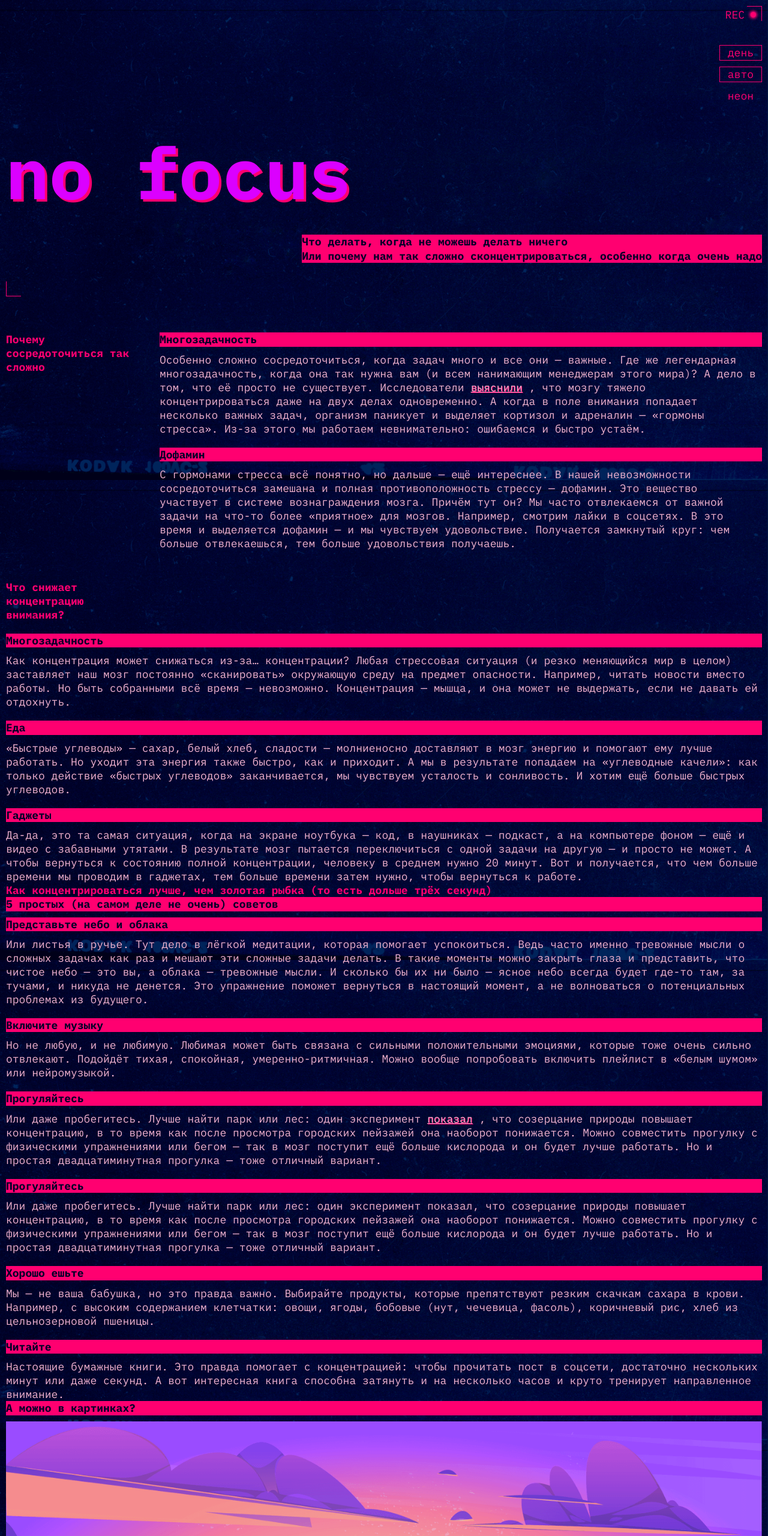
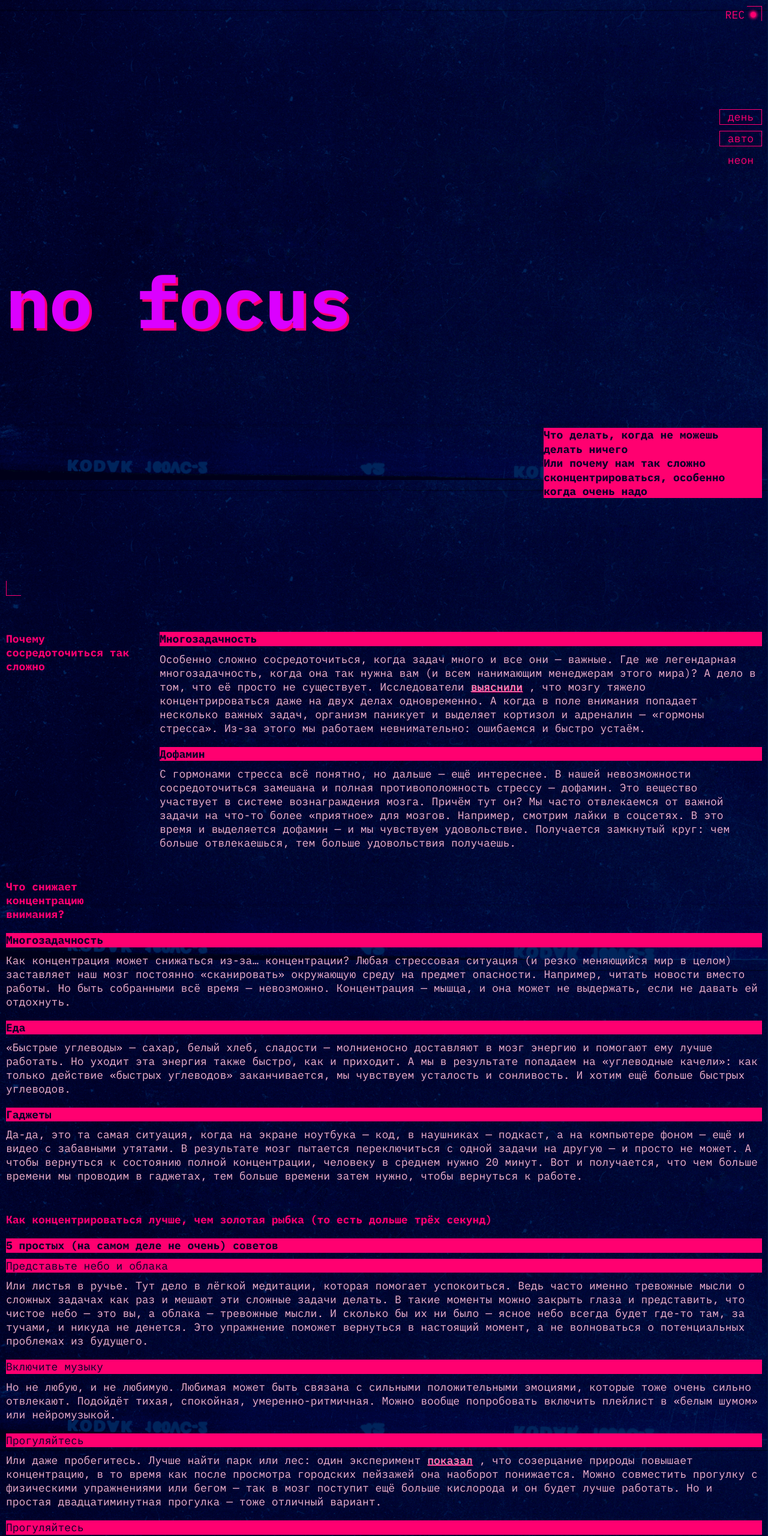
Before and after one commit to Megana150890/slozhno-sosredotochitsya, a plain HTML site: page index.html in a window 1280 px wide. Shown: the top 2560 px of the page at 60% size. Drawn offline with Linux system fonts and the light colour scheme.

Commit message:
7 готовая мобильная версия

```diff
--- a/index.html
+++ b/index.html
@@ -103,15 +103,15 @@
           </li>
           <li class="section_3-list-item">
             <h4 class="title-decor content_subtitle">5 простых (на самом деле не очень) советов</h4>
-            <h4 class="title-decor content_subtitle">Представьте небо и облака</h4>
+            <h5 class="title-decor content_subtitle-h5">Представьте небо и облака</h5>
             <p class="content-paragraph">Или листья в ручье. Тут дело в лёгкой медитации, которая помогает успокоиться. Ведь часто именно тревожные мысли о
             сложных задачах как раз и мешают эти сложные задачи делать. В такие моменты можно закрыть глаза и представить, что чистое небо — это вы,
             а облака — тревожные мысли. И сколько бы их ни было — ясное небо всегда будет где-то там, за тучами, и никуда не денется.
             Это упражнение поможет вернуться в настоящий момент, а не волноваться о потенциальных проблемах из будущего.</p>
-            <h4 class="title-decor content_subtitle">Включите музыку</h4>
+            <h5 class="title-decor content_subtitle-h5">Включите музыку</h5>
             <p class="content-paragraph">Но не любую, и не любимую. Любимая может быть связана с сильными положительными эмоциями, которые тоже очень сильно отвлекают.
             Подойдёт тихая, спокойная, умеренно-ритмичная. Можно вообще попробовать включить плейлист в «белым шумом» или нейромузыкой.</p>
-            <h4 class="title-decor content_subtitle">Прогуляйтесь</h4>
+            <h5 class="title-decor content_subtitle-h5">Прогуляйтесь</h5>
             <p class="content-paragraph">Или даже пробегитесь. Лучше найти парк или лес: один эксперимент
               <a href="https://www.sciencedirect.com/science/article/abs/pii/S0272494415000328"
               rget="_blank"> показал</a>
@@ -119,15 +119,15 @@
                в то время как после просмотра городских пейзажей она наоборот понижается. Можно совместить прогулку
                с физическими упражнениями или бегом — так в мозг поступит ещё больше кислорода и он будет лучше работать.
                 Но и простая двадцатиминутная прогулка — тоже отличный вариант.</p>
-           <h4 class="title-decor content_subtitle">Прогуляйтесь</h4>
+           <h5 class="title-decor content_subtitle-h5">Прогуляйтесь</h5>
            <p class="content-paragraph">Или даже пробегитесь. Лучше найти парк или лес: один эксперимент показал,
              что созерцание природы повышает концентрацию, в то время как после просмотра городских пейзажей она
               наоборот понижается. Можно совместить прогулку с физическими упражнениями или бегом — так в мозг поступит
               ещё больше кислорода и он будет лучше работать. Но и простая двадцатиминутная прогулка — тоже отличный вариант.</p>
-              <h4 class="title-decor content_subtitle">Хорошо ешьте</h4>
+              <h5 class="title-decor content_subtitle-h5">Хорошо ешьте</h5>
               <p class="content-paragraph">Мы — не ваша бабушка, но это правда важно. Выбирайте продукты, которые препятствуют резким скачкам сахара в крови.
                  Например, с высоким содержанием клетчатки: овощи, ягоды, бобовые (нут, чечевица, фасоль), коричневый рис, хлеб из цельнозерновой пшеницы.</p>
-              <h4 class="title-decor content_subtitle">Читайте</h4>
+              <h5 class="title-decor content_subtitle-h5">Читайте</h5>
               <p class="content-paragraph">Настоящие бумажные книги. Это правда помогает с концентрацией: чтобы прочитать пост в соцсети, достаточно
                 нескольких минут или даже секунд. А вот интересная книга способна затянуть и на несколько часов и круто тренирует направленное внимание.</p>
             </li>
--- a/styles/style.css
+++ b/styles/style.css
@@ -92,7 +92,6 @@
 }
 
 .header__theme-menu-list {
-
   display: flex;
   flex-direction: column;
   gap: 10px;
@@ -146,6 +145,7 @@ button:disabled {
 
 }
 
+
 .title-decor {
   color: var(--bg-color);
   background-color: var(--accent-color);
@@ -194,20 +194,7 @@ display: grid;
 gap: 20px;
 }
 
-@media (min-width: 375px) and (max-width: 768px) {
-  .page {
-    padding: clamp(0.625rem, 0.0286rem + 2.5445vw, 1.25rem);
-  }
-}
 
-@media (min-width: 768px) {
-  .section_1-list {
-    display: grid;
-    grid-template-columns: 236px 1fr;
-    gap: 20px;
-    margin-block-start: 60px;
-  }
-}
 
 .section_2 {
   margin-block-start: 20px;
@@ -221,7 +208,72 @@ gap: 20px;
   gap: 20px;
 }
 
+
+
+.section_3 {
+  margin-block-start: 50px;
+}
+
+.section_3-list {
+  display: grid;
+  gap: 20px;
+}
+
+.content_subtitle-h5 {
+  font-weight: 400;
+  margin-block-end: 10px;
+}
+
+.gallery {
+  display: grid;
+  gap: 10px;
+}
+
+.content__picture {
+  inline-size: 100%;
+}
+
+.footer {
+  margin-block-start: 40px;
+  padding: 286px 4px 285px 4px;
+
+}
+
+.footer__title {
+color: var(--title-color);
+text-shadow: 2px 2px 0 var(--accent-color);
+font-weight: 700;
+font-size: 116px;
+line-height: 82.5%;
+}
+
+@media (min-width: 375px) and (max-width: 768px) {
+  .page {
+    padding: clamp(0.625rem, 0.0286rem + 2.5445vw, 1.25rem);
+  }
+}
+
 @media (min-width: 768px) {
+
+  .header__theme-menu {
+    padding-block-start: 172px;
+    padding-block-end: 173px;
+    padding-inline-start: calc(50% - 70px/2 + 329px);;
+  }
+
+  .header-paragraph {
+    inline-size: 364px;
+    margin-block-start: 162px;
+    margin-block-end: 163px;
+  }
+
+  .section_1-list {
+    display: grid;
+    grid-template-columns: 236px 1fr;
+    gap: 20px;
+    margin-block-start: 60px;
+  }
+
   .section_2-list {
     display: grid;
     grid-template-rows: 1fr 1fr 1fr;
@@ -236,24 +288,3 @@ gap: 20px;
     max-width: 236px;
   }
 }
-
-
-
-
-
-.gallery {
-  display: grid;
-  gap: 10px;
-}
-
-.content__picture {
-  inline-size: 100%;
-}
-
-.footer__title {
-color: var(--title-color);
-text-shadow: 2px 2px 0 var(--accent-color);
-font-weight: 700;
-font-size: 116px;
-line-height: 82.5%;
-}
```
